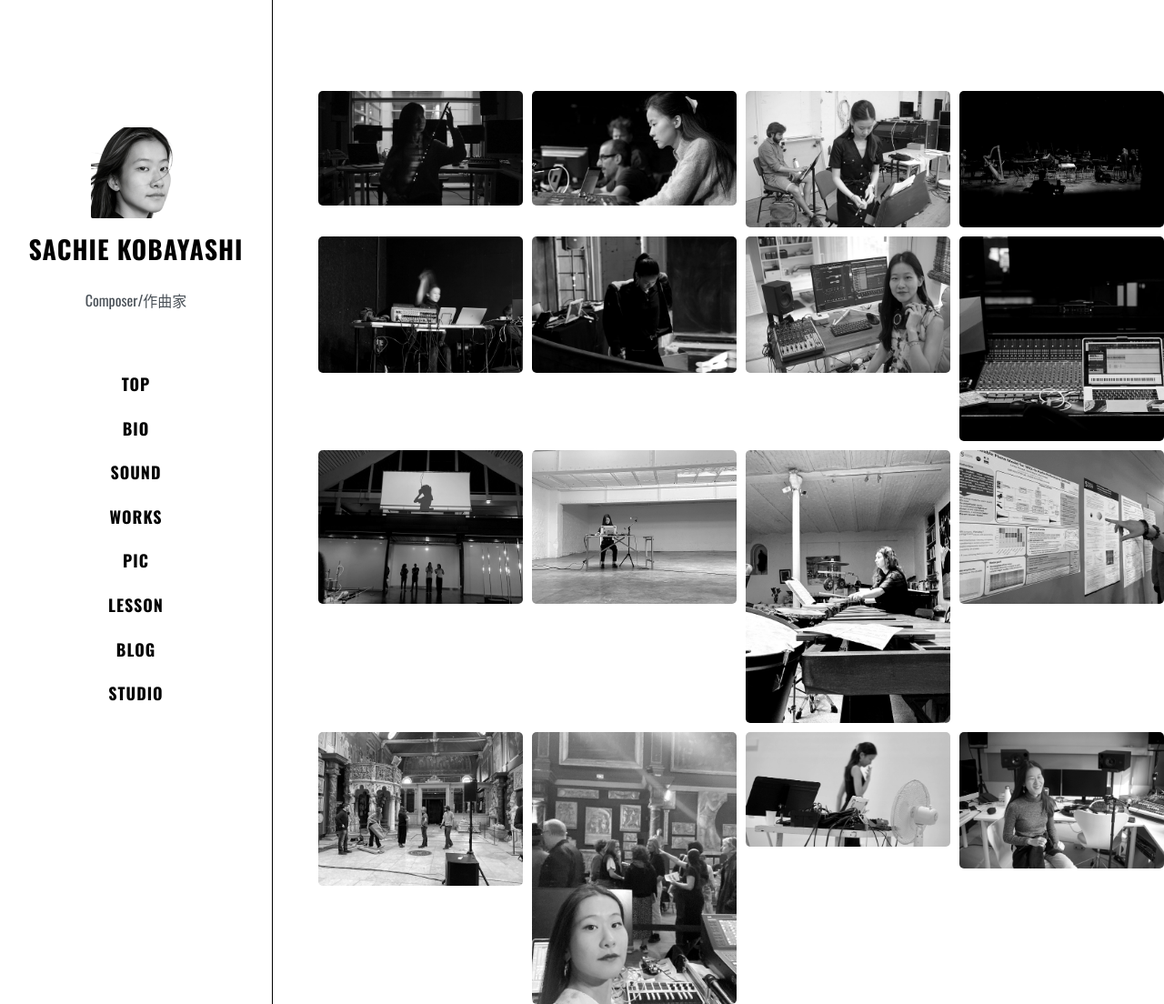
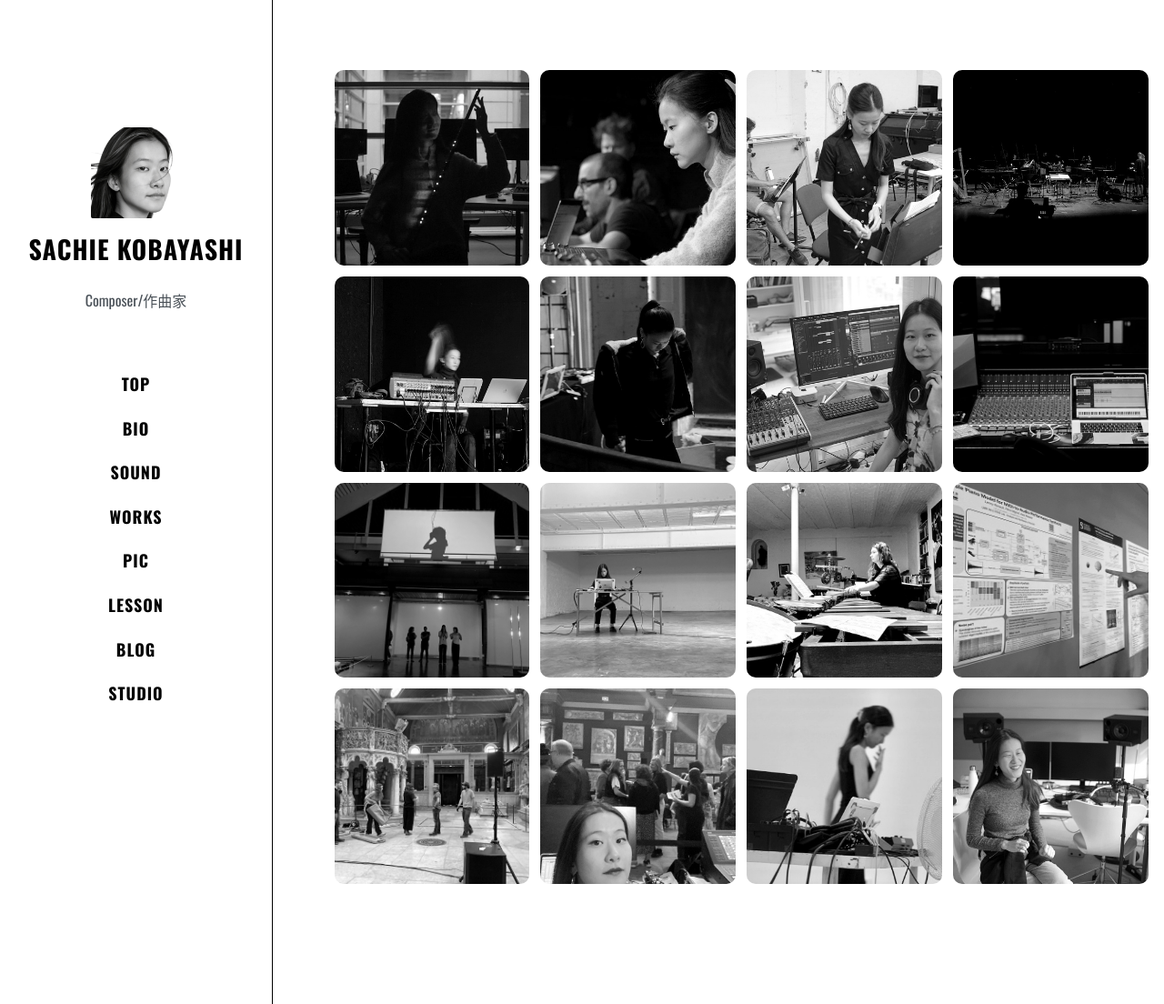
Before and after one commit to kbys88/kbys88.github.io, a Jekyll site: the page built from pic.md, in a window 1280 px wide and 1104 px high. Shown: the whole window at 91% size. Built offline with Jekyll 4.4.1, drawn with Linux system fonts in a browser that asks for light colours; nearby versions of some CDN libraries; some web fonts are replaced.

Commit message:
Update pic.md

```diff
--- a/pic.md
+++ b/pic.md
@@ -4,28 +4,73 @@ title: Pic
 permalink: /pic/
 ---
 
-<div style="margin-top: 100px;"></div>
+<style>
+  .pic-page {
+    max-width: 1180px;
+    margin: 0 auto;
+    padding: 5.5rem 1.25rem 3rem;
+    color: inherit;
+    font: inherit;
+  }
 
-<div style="display: grid; grid-template-columns: repeat(4, 1fr); gap: 10px;">
+  .pic-grid {
+    display: grid;
+    grid-template-columns: repeat(4, minmax(0, 1fr));
+    gap: 12px;
+  }
 
-  <img src="https://raw.githubusercontent.com/kbys88/kbys88.github.io/main/images/web1.jpg" width="100%">
-  <img src="https://raw.githubusercontent.com/kbys88/kbys88.github.io/main/images/web2.jpg" width="100%">
-  <img src="https://raw.githubusercontent.com/kbys88/kbys88.github.io/main/images/web3.jpg" width="100%">
-  <img src="https://raw.githubusercontent.com/kbys88/kbys88.github.io/main/images/web4.jpg" width="100%">
+  .pic-grid img {
+    display: block;
+    width: 100%;
+    height: 100%;
+    aspect-ratio: 1 / 1;
+    object-fit: cover;
+    border-radius: 10px;
+    transition: opacity 0.2s ease;
+  }
 
-  <img src="https://raw.githubusercontent.com/kbys88/kbys88.github.io/main/images/web5.jpg" width="100%">
-  <img src="https://raw.githubusercontent.com/kbys88/kbys88.github.io/main/images/web6.jpg" width="100%">
-  <img src="https://raw.githubusercontent.com/kbys88/kbys88.github.io/main/images/web7.jpg" width="100%">
-  <img src="https://raw.githubusercontent.com/kbys88/kbys88.github.io/main/images/web8.jpg" width="100%">
+  .pic-grid img:hover {
+    opacity: 0.94;
+  }
 
-  <img src="https://raw.githubusercontent.com/kbys88/kbys88.github.io/main/images/web9.jpg" width="100%">
-  <img src="https://raw.githubusercontent.com/kbys88/kbys88.github.io/main/images/web10.jpg" width="100%">
-  <img src="https://raw.githubusercontent.com/kbys88/kbys88.github.io/main/images/web11.jpg" width="100%">
-  <img src="https://raw.githubusercontent.com/kbys88/kbys88.github.io/main/images/web12.jpg" width="100%">
+  @media (max-width: 980px) {
+    .pic-grid {
+      grid-template-columns: repeat(3, minmax(0, 1fr));
+    }
+  }
 
-  <img src="https://raw.githubusercontent.com/kbys88/kbys88.github.io/main/images/web13.jpg" width="100%">
-  <img src="https://raw.githubusercontent.com/kbys88/kbys88.github.io/main/images/web14.jpg" width="100%">
-  <img src="https://raw.githubusercontent.com/kbys88/kbys88.github.io/main/images/web15.jpg" width="100%">
-  <img src="https://raw.githubusercontent.com/kbys88/kbys88.github.io/main/images/web16.jpg" width="100%">
+  @media (max-width: 680px) {
+    .pic-page {
+      padding: 4.5rem 1rem 2.5rem;
+    }
 
+    .pic-grid {
+      grid-template-columns: repeat(2, minmax(0, 1fr));
+      gap: 10px;
+    }
+  }
+</style>
+
+<div class="pic-page">
+  <div class="pic-grid">
+    <img src="https://raw.githubusercontent.com/kbys88/kbys88.github.io/main/images/web1.jpg" alt="Gallery image 1">
+    <img src="https://raw.githubusercontent.com/kbys88/kbys88.github.io/main/images/web2.jpg" alt="Gallery image 2">
+    <img src="https://raw.githubusercontent.com/kbys88/kbys88.github.io/main/images/web3.jpg" alt="Gallery image 3">
+    <img src="https://raw.githubusercontent.com/kbys88/kbys88.github.io/main/images/web4.jpg" alt="Gallery image 4">
+
+    <img src="https://raw.githubusercontent.com/kbys88/kbys88.github.io/main/images/web5.jpg" alt="Gallery image 5">
+    <img src="https://raw.githubusercontent.com/kbys88/kbys88.github.io/main/images/web6.jpg" alt="Gallery image 6">
+    <img src="https://raw.githubusercontent.com/kbys88/kbys88.github.io/main/images/web7.jpg" alt="Gallery image 7">
+    <img src="https://raw.githubusercontent.com/kbys88/kbys88.github.io/main/images/web8.jpg" alt="Gallery image 8">
+
+    <img src="https://raw.githubusercontent.com/kbys88/kbys88.github.io/main/images/web9.jpg" alt="Gallery image 9">
+    <img src="https://raw.githubusercontent.com/kbys88/kbys88.github.io/main/images/web10.jpg" alt="Gallery image 10">
+    <img src="https://raw.githubusercontent.com/kbys88/kbys88.github.io/main/images/web11.jpg" alt="Gallery image 11">
+    <img src="https://raw.githubusercontent.com/kbys88/kbys88.github.io/main/images/web12.jpg" alt="Gallery image 12">
+
+    <img src="https://raw.githubusercontent.com/kbys88/kbys88.github.io/main/images/web13.jpg" alt="Gallery image 13">
+    <img src="https://raw.githubusercontent.com/kbys88/kbys88.github.io/main/images/web14.jpg" alt="Gallery image 14">
+    <img src="https://raw.githubusercontent.com/kbys88/kbys88.github.io/main/images/web15.jpg" alt="Gallery image 15">
+    <img src="https://raw.githubusercontent.com/kbys88/kbys88.github.io/main/images/web16.jpg" alt="Gallery image 16">
+  </div>
 </div>
```
